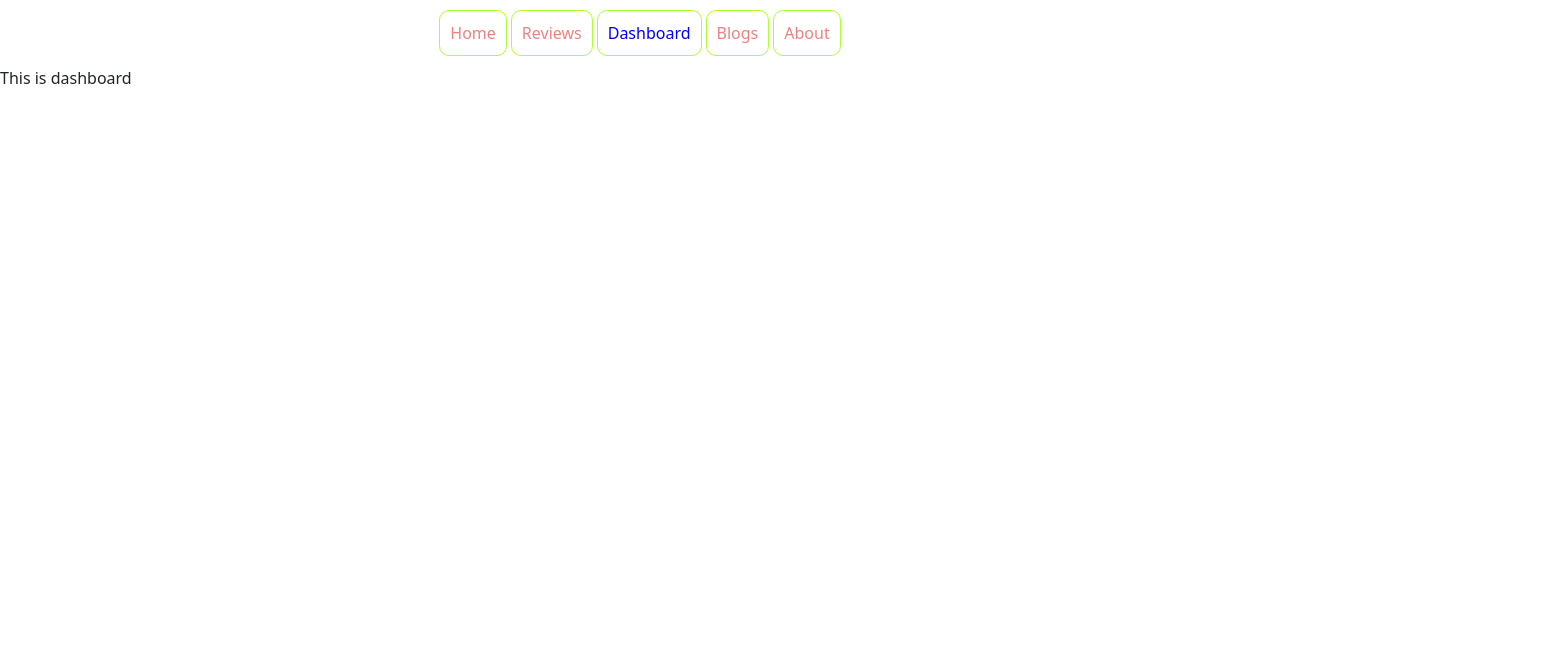
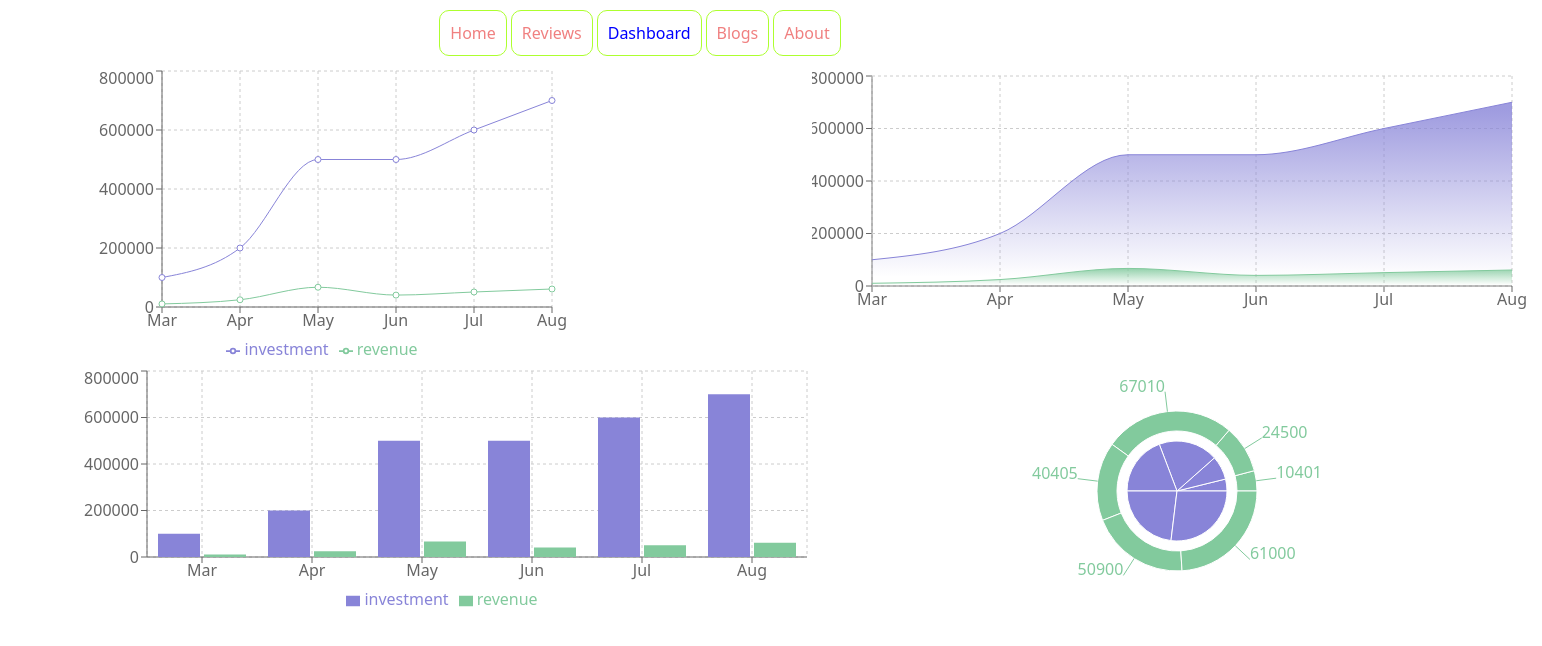
Before and after one commit to NirabHossain/product-analysis, a React (Create React App) app: page /dashboard in a window 1280 px wide. Shown: the top 646 px of the page, 1542 px wide, since content can reach past the window. Built offline with nearby package versions, Linux system fonts and the light colour scheme.

Commit message:
chart added

```diff
--- a/package.json
+++ b/package.json
@@ -11,6 +11,7 @@
     "react-dom": "^18.0.0",
     "react-router-dom": "^6.3.0",
     "react-scripts": "5.0.0",
+    "recharts": "^2.1.9",
     "web-vitals": "^2.1.4"
   },
   "scripts": {
--- /dev/null
+++ b/src/components/Dashboard/Dashboard.css
@@ -0,0 +1,3 @@
+.charts{
+    grid-template-columns: repeat(2, 1fr);
+}
--- a/src/components/Dashboard/Dashboard.js
+++ b/src/components/Dashboard/Dashboard.js
@@ -1,9 +1,66 @@
-import React from 'react';
+import React, { useEffect, useState } from 'react';
+import { Area, AreaChart, Bar, BarChart, CartesianGrid, Legend, Line, LineChart, Pie, PieChart, ResponsiveContainer, XAxis, YAxis } from 'recharts';
+import './Dashboard.css';
 
 const Dashboard = () => {
+    const [data, setData] = useState([]);
+    useEffect(() => {
+        fetch('data.json').then(res => res.json()).then(data => setData(data));
+    }, []);
+
     return (
-        <div>
-            This is dashboard
+        <div className='d-md-grid charts container'>
+
+            <LineChart
+                width={500}
+                height={300}
+                data={data}
+                margin={{
+                    top: 5,
+                    right: 30,
+                    left: 20,
+                    bottom: 5,
+                }}
+            >
+                <CartesianGrid strokeDasharray="3 3" />
+                <XAxis dataKey="month" />
+                <YAxis />
+                <Legend />
+                <Line type="monotone" dataKey="investment" stroke="#8884d8" activeDot={{ r: 8 }} />
+                <Line type="monotone" dataKey="revenue" stroke="#82ca9d" />
+            </LineChart>
+            <AreaChart width={730} height={250} data={data}
+                margin={{ top: 10, right: 30, left: 0, bottom: 0 }}>
+                <defs>
+                    <linearGradient id="colorUv" x1="0" y1="0" x2="0" y2="1">
+                        <stop offset="5%" stopColor="#8884d8" stopOpacity={0.8} />
+                        <stop offset="95%" stopColor="#8884d8" stopOpacity={0} />
+                    </linearGradient>
+                    <linearGradient id="colorPv" x1="0" y1="0" x2="0" y2="1">
+                        <stop offset="5%" stopColor="#82ca9d" stopOpacity={0.8} />
+                        <stop offset="95%" stopColor="#82ca9d" stopOpacity={0} />
+                    </linearGradient>
+                </defs>
+                <XAxis dataKey="month" />
+                <YAxis />
+                <CartesianGrid strokeDasharray="3 3" />
+                <Area type="monotone" dataKey="investment" stroke="#8884d8" fillOpacity={1} fill="url(#colorUv)" />
+                <Area type="monotone" dataKey="revenue" stroke="#82ca9d" fillOpacity={1} fill="url(#colorPv)" />
+            </AreaChart>
+
+            <BarChart width={730} height={250} data={data}>
+                <CartesianGrid strokeDasharray="3 3" />
+                <XAxis dataKey="month" />
+                <YAxis />
+                <Legend />
+                <Bar dataKey="investment" fill="#8884d8" />
+                <Bar dataKey="revenue" fill="#82ca9d" />
+            </BarChart>
+
+            <PieChart width={730} height={250}>
+                <Pie data={data} dataKey="investment" nameKey="month" cx="50%" cy="50%" outerRadius={50} fill="#8884d8" />
+                <Pie data={data} dataKey="revenue" nameKey="month" cx="50%" cy="50%" innerRadius={60} outerRadius={80} fill="#82ca9d" label />
+            </PieChart>
         </div>
     );
 };
--- a/src/components/Home/Home.js
+++ b/src/components/Home/Home.js
@@ -25,7 +25,7 @@ const Home = () => {
                 <h3 className=' mt-5 text-center'>Customer Reviews</h3>
                 <div className='reviews d-md-grid mt-5'>
                     {
-                        users3.map(user => <Review user={user}></Review>)
+                        users3.map(user => <Review user={user}  key={user._id}></Review>)
                     }
                 </div>
             </div>
--- a/src/components/Reviews/Reviews.js
+++ b/src/components/Reviews/Reviews.js
@@ -10,7 +10,7 @@ const Reviews = () => {
             <h4>All reviews: </h4>
             <div className='reviews d-md-grid'>
                 {
-                    reviews.map(user => <Review user={user}></Review>)
+                    reviews.map(user => <Review user={user} key={user._id}></Review>)
                 }
             </div>
         </div>
```
Also changed, not shown: 1 other file (tests, documents, lock files or other folders).
